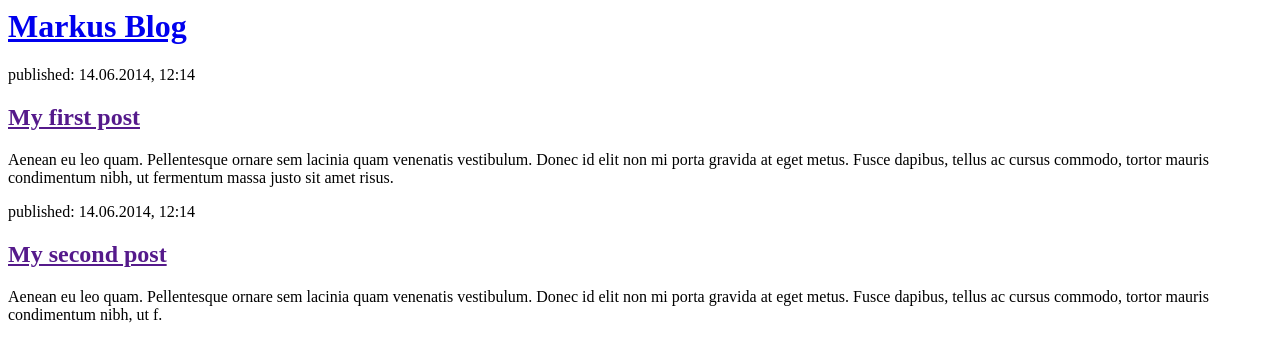
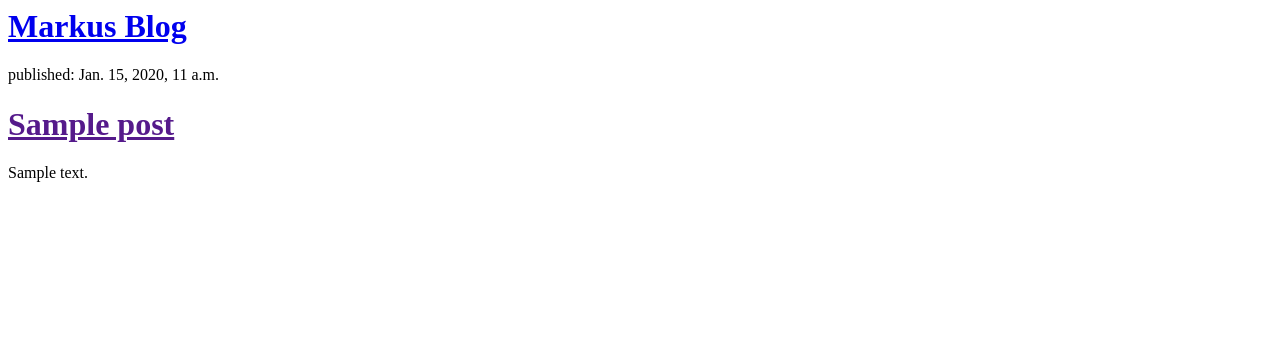
Before and after one commit to MarKnu/my-first-blog, a Django app: template mkblog/templates/mkblog/post_list.html in a window 1280 px wide. Shown: the top 362 px of the page. Run offline with Django 3.2, Linux system fonts and the light colour scheme; the template is opened without the code that fills it: values that come from a table or form of the project are taken from there, others are empty; tables that the repository leaves empty hold one stand-in row (values such as "Sample post").

Commit message:
Modified templates to display posts from database.

```diff
--- a/mkblog/templates/mkblog/post_list.html
+++ b/mkblog/templates/mkblog/post_list.html
@@ -7,16 +7,13 @@
             <h1><a href="/">Markus Blog</a></h1>
         </div>
 
-        <div>
-            <p>published: 14.06.2014, 12:14</p>
-            <h2><a href="">My first post</a></h2>
-            <p>Aenean eu leo quam. Pellentesque ornare sem lacinia quam venenatis vestibulum. Donec id elit non mi porta gravida at eget metus. Fusce dapibus, tellus ac cursus commodo, tortor mauris condimentum nibh, ut fermentum massa justo sit amet risus.</p>
-        </div>
 
-        <div>
-            <p>published: 14.06.2014, 12:14</p>
-            <h2><a href="">My second post</a></h2>
-            <p>Aenean eu leo quam. Pellentesque ornare sem lacinia quam venenatis vestibulum. Donec id elit non mi porta gravida at eget metus. Fusce dapibus, tellus ac cursus commodo, tortor mauris condimentum nibh, ut f.</p>
-        </div>
+	{% for post in posts %}
+	<div>
+		<p>published: {{ post.published_date }}</p>
+		<h1><a href="">{{ post.title }}</a></h1>
+		<p>{{ post.text|linebreaksbr }}</p>
+	</div>
+	{% endfor %}
     </body>
 </html>
--- a/mkblog/views.py
+++ b/mkblog/views.py
@@ -1,6 +1,9 @@
 from django.shortcuts import render
+from django.utils import timezone
+from .models import Post
 
 # Create your views here.
 
 def post_list(request):
-	return render(request, 'mkblog/post_list.html',{})
+	posts = Post.objects.filter(published_date__lte=timezone.now()).order_by('published_date')
+	return render(request, 'mkblog/post_list.html',{'posts': posts})
```
